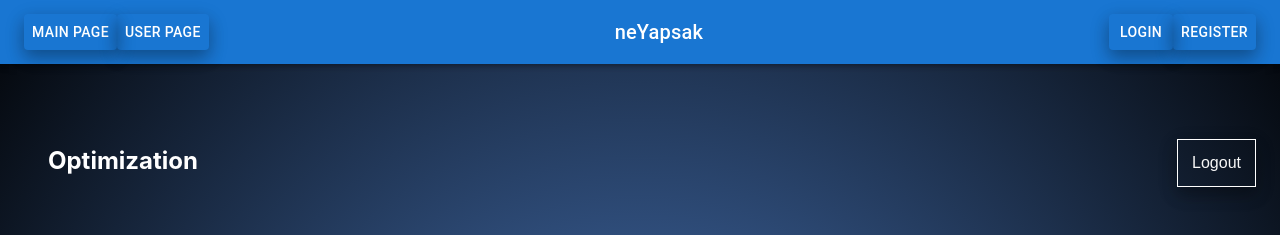
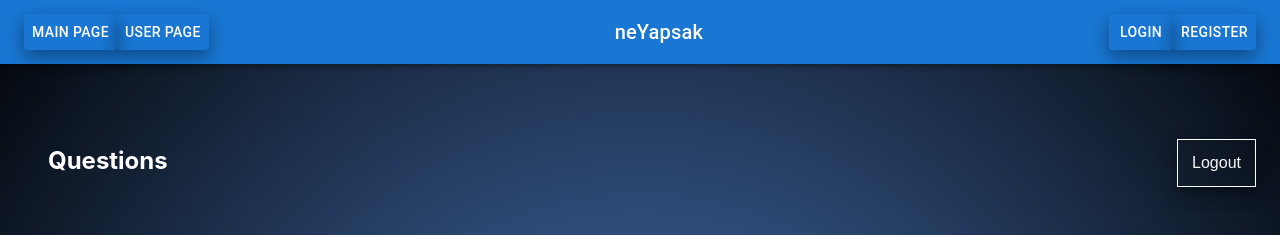
Before and after one commit to semihsatir9/neYapsak, a React (Create React App) app in the folder neyapsak/: page /userpage in a window 1280 px wide. Shown: the top 235 px of the page. Built offline with nearby package versions, Linux system fonts and the light colour scheme; no server answers.

Commit message:
Small UI change

```diff
--- a/neyapsak/src/pages/UserPage.js
+++ b/neyapsak/src/pages/UserPage.js
@@ -551,7 +551,7 @@ function UserPage() {
         </div>
             <div className="align-left" >
 
-                <h6>Optimization</h6>
+                <h6>Questions</h6>
                 <h1></h1>
                 <label>Q1: Will you include your inventory to your preferences? (If selected, you will be presented with recipes that you have the ingredients for)</label>
                 <input type = "checkbox" id = "supermarket" name="supermarket"  onChange={()=>handleCheck(supermarketBool)}></input><br></br><br></br>
```
